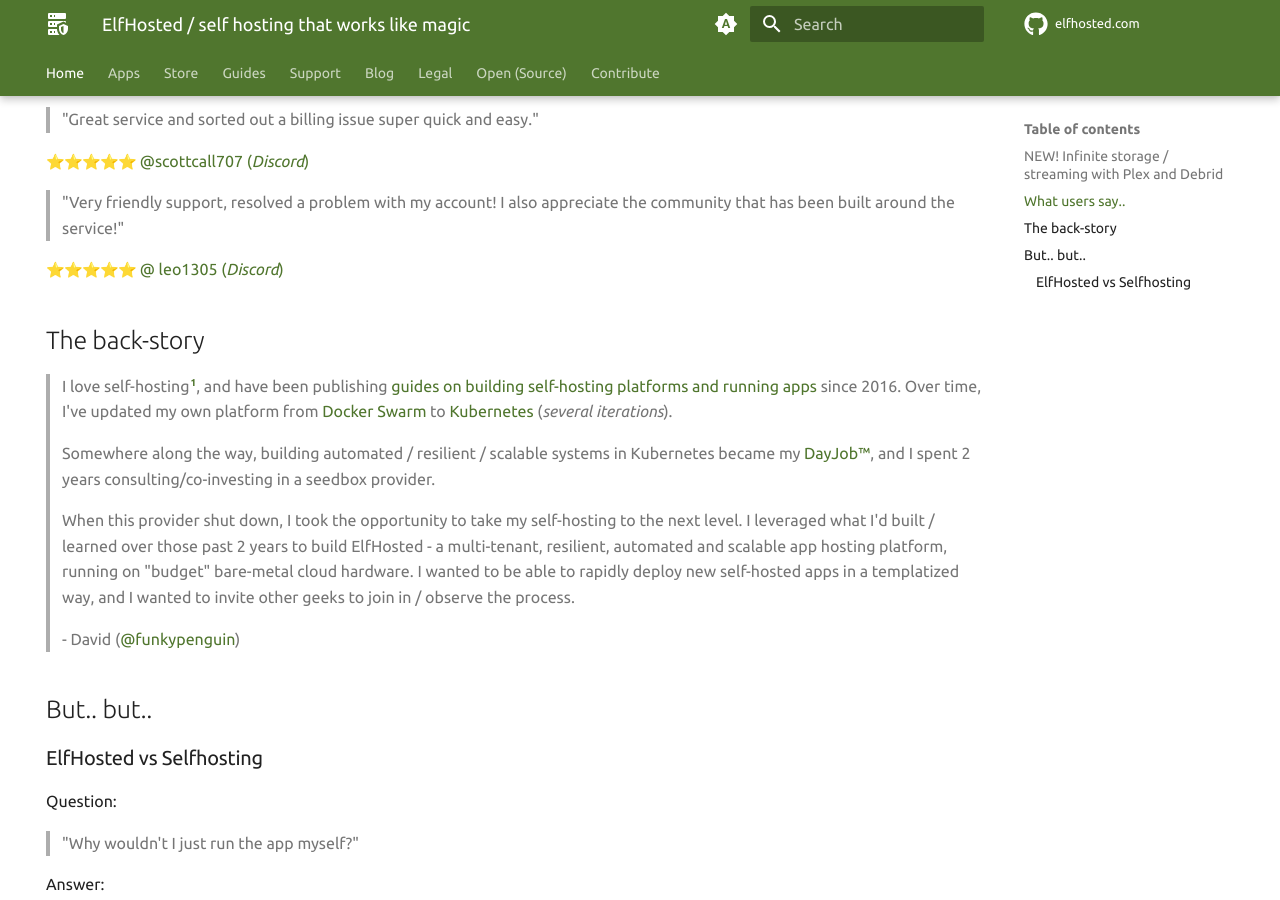
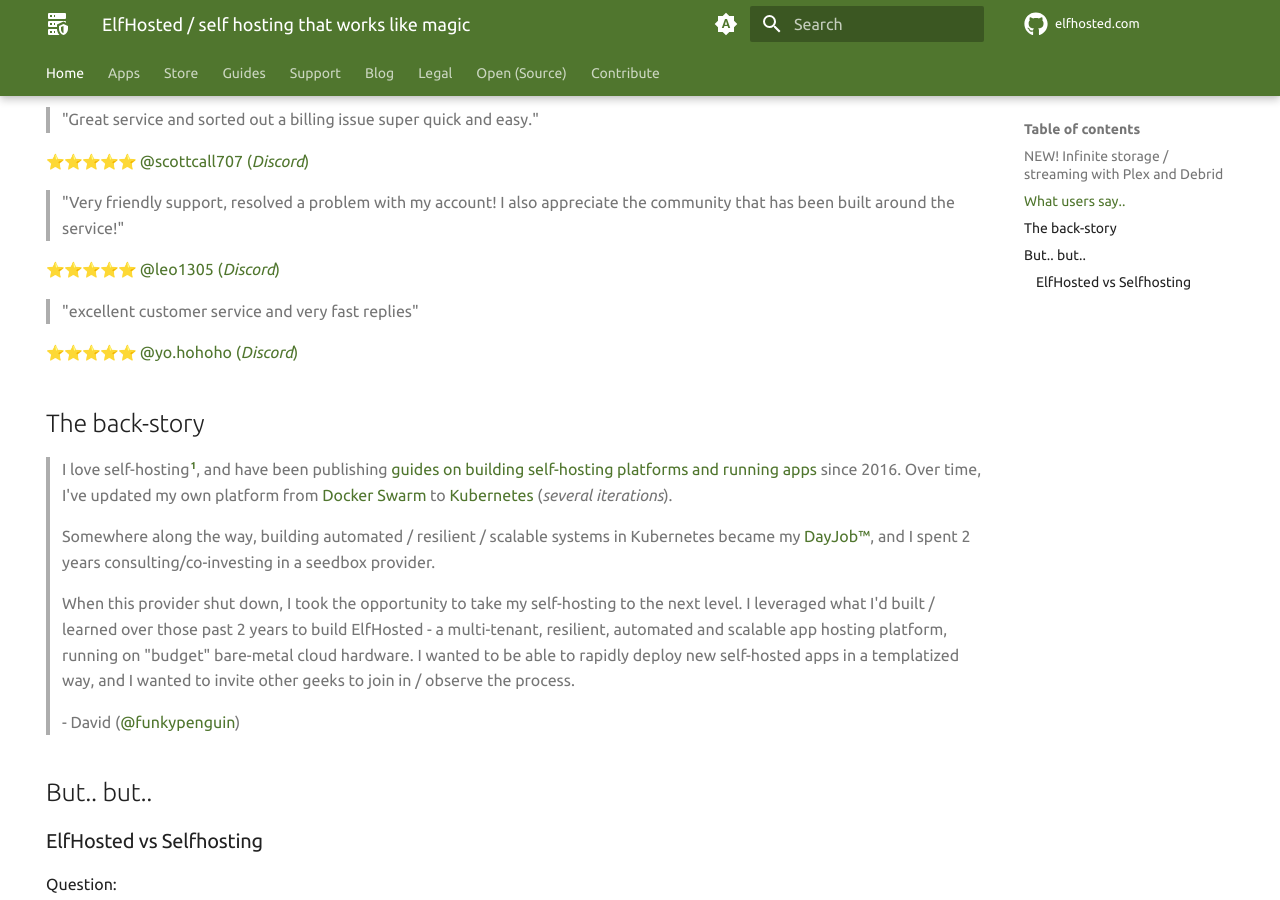
Before and after one commit to elfhosted/elfhosted.com, an MkDocs documentation site: the page built from docs/index.md, in a window 1280 px wide and 900 px high, scrolled down 1976 px. Built offline with MkDocs 1.6.1 and Material for MkDocs 9.7.7, drawn with Linux system fonts in a browser that asks for light colours; emoji names are drawn with the system emoji font; a script that is not in the unit is left out; plug-ins that fetch from the network failed and are left out; comment, search, counter and statistics services are not loaded.

Commit message:
Add review
Signed-off-by: David Young <davidy@funkypenguin.co.nz>

```diff
--- a/docs/index.md
+++ b/docs/index.md
@@ -91,7 +91,11 @@ Here's what some of our {--users--}{++friends++} say..
 
 > "Very friendly support, resolved a problem with my account! I also appreciate the community that has been built around the service!"
 
-:star::star::star::star::star: [\@ leo1305 (*Discord*)](https://discord.com/channels/396055506072109067/1234856745696886784/1236631075665612910)
+:star::star::star::star::star: [\@leo1305 (*Discord*)](https://discord.com/channels/396055506072109067/1234856745696886784/1236631075665612910)
+
+> "excellent customer service and very fast replies"
+
+:star::star::star::star::star: [\@yo.hohoho (*Discord*)](https://discord.com/channels/396055506072109067/1234856745696886784/1237027356775026802)
 
 ## The back-story
 
```
